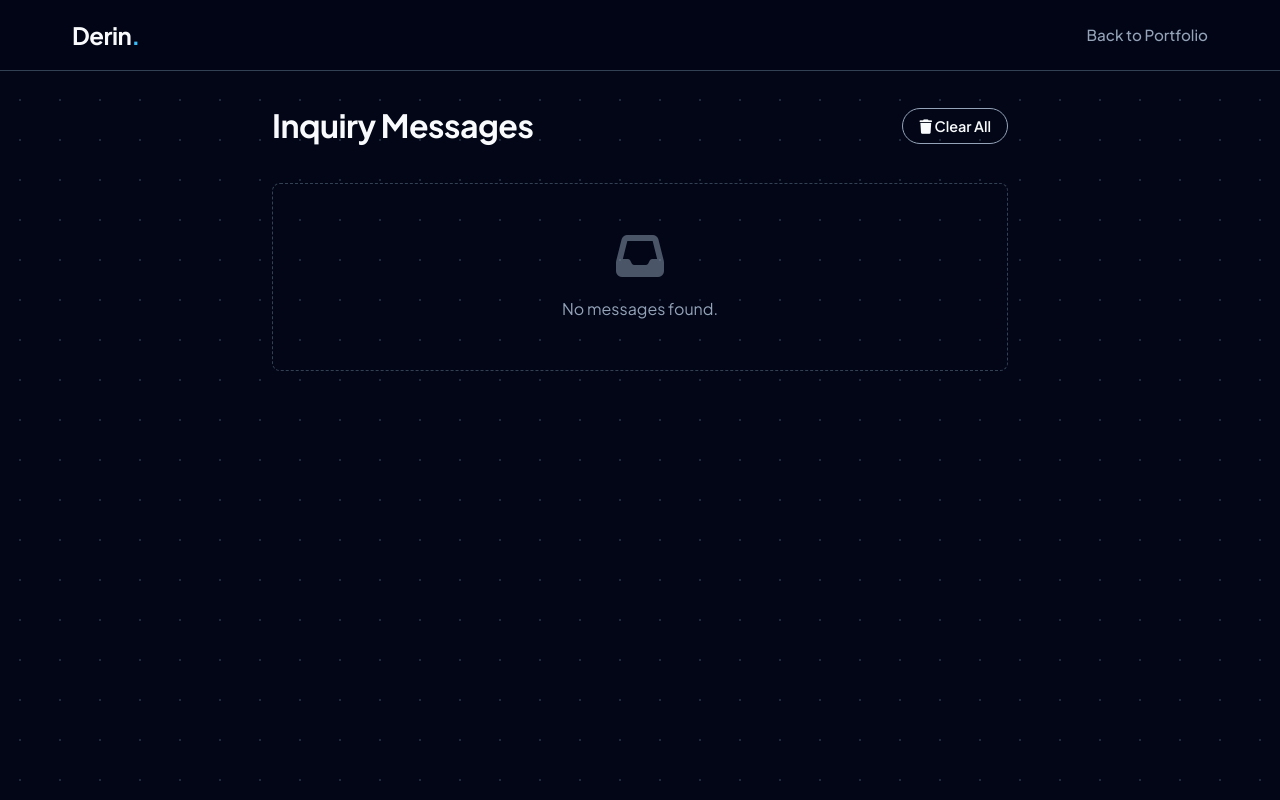
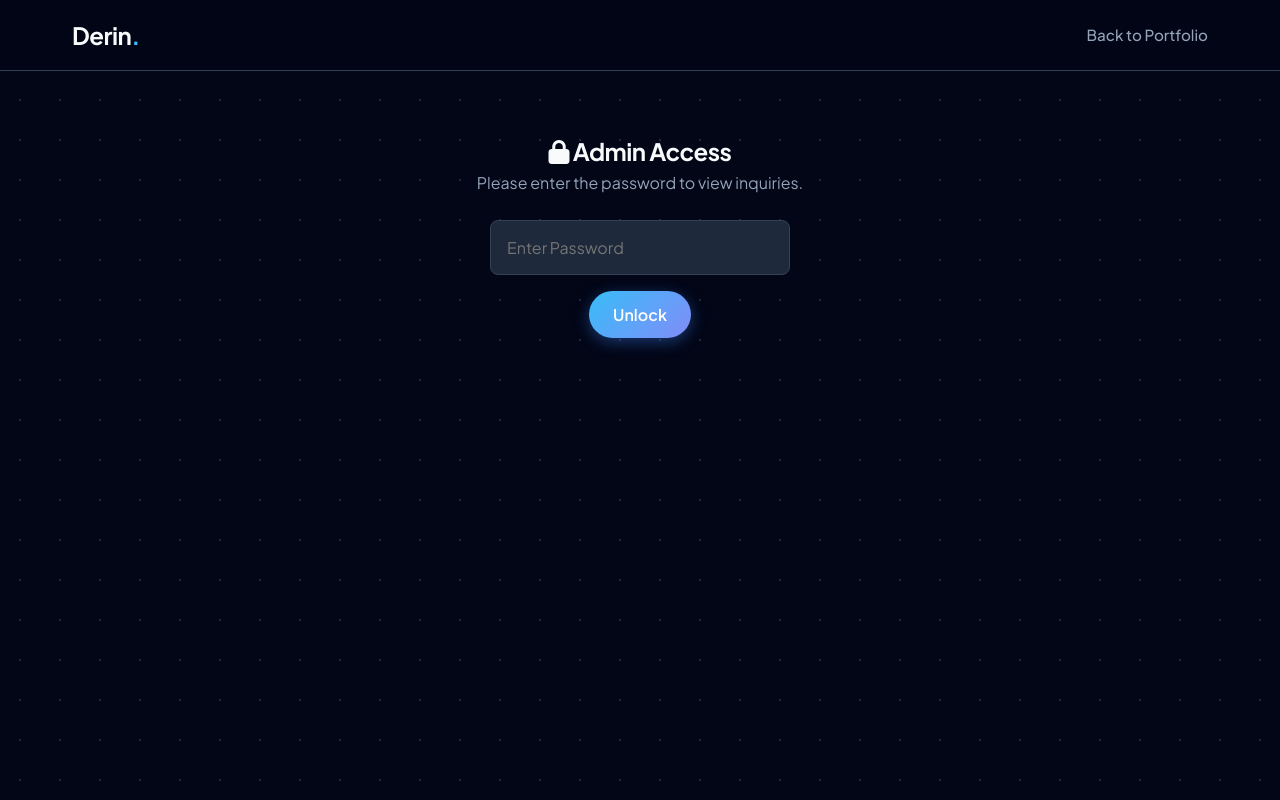
Before and after one commit to Dipscodz/DerinDennyMathew---Personal-Porfolio, a plain HTML site: page messages.html in a window 1280 px wide. Drawn offline with Linux system fonts and the light colour scheme.

Commit message:
Add password protection to message viewer

```diff
--- a/messages.html
+++ b/messages.html
@@ -84,17 +84,60 @@
     </nav>
 
     <div class="messages-container">
+        <!-- Login Section -->
+        <div id="login-section" style="text-align: center; padding: 2rem;">
+            <h2><i class="fas fa-lock"></i> Admin Access</h2>
+            <p style="color: var(--text-secondary); margin-bottom: 1.5rem;">Please enter the password to view inquiries.
+            </p>
+            <div class="form-group" style="max-width: 300px; margin: 0 auto 1rem;">
+                <input type="password" id="password-input" placeholder="Enter Password"
+                    onkeyup="if(event.key === 'Enter') checkPassword()">
+            </div>
+            <button onclick="checkPassword()" class="btn btn-primary">Unlock</button>
+            <p id="error-msg" style="color: #ef4444; margin-top: 1rem; display: none;">Incorrect password!</p>
+        </div>
+
+        <!-- Messages Section (Hidden by default) -->
+        <div id="messages-section" style="display: none;">
             <div class="actions">
                 <h1>Inquiry Messages</h1>
-            <button id="clear-messages" class="btn btn-secondary btn-sm"><i class="fas fa-trash"></i> Clear All</button>
+                <button id="clear-messages" class="btn btn-secondary btn-sm"><i class="fas fa-trash"></i> Clear
+                    All</button>
             </div>
             <div id="messages-list">
                 <!-- Messages will be loaded here -->
             </div>
         </div>
+    </div>
 
     <script>
         document.addEventListener('DOMContentLoaded', () => {
+            // Check if already authenticated in this session
+            if (sessionStorage.getItem('adminAuth') === 'true') {
+                showMessages();
+            }
+        });
+
+        function checkPassword() {
+            const password = document.getElementById('password-input').value;
+            const errorMsg = document.getElementById('error-msg');
+
+            // Hardcoded password for demo purposes 'admin123'
+            if (password === 'admin123') {
+                sessionStorage.setItem('adminAuth', 'true');
+                showMessages();
+            } else {
+                errorMsg.style.display = 'block';
+                document.getElementById('password-input').value = '';
+            }
+        }
+
+        function showMessages() {
+            document.getElementById('login-section').style.display = 'none';
+            document.getElementById('messages-section').style.display = 'block';
+            loadMessages();
+        }
+
         const messagesList = document.getElementById('messages-list');
         const clearBtn = document.getElementById('clear-messages');
 
@@ -129,9 +172,6 @@
                 loadMessages();
             }
         });
-
-            loadMessages();
-        });
     </script>
 </body>
 
```
Lines whose indentation alone changed are shown as unchanged.
